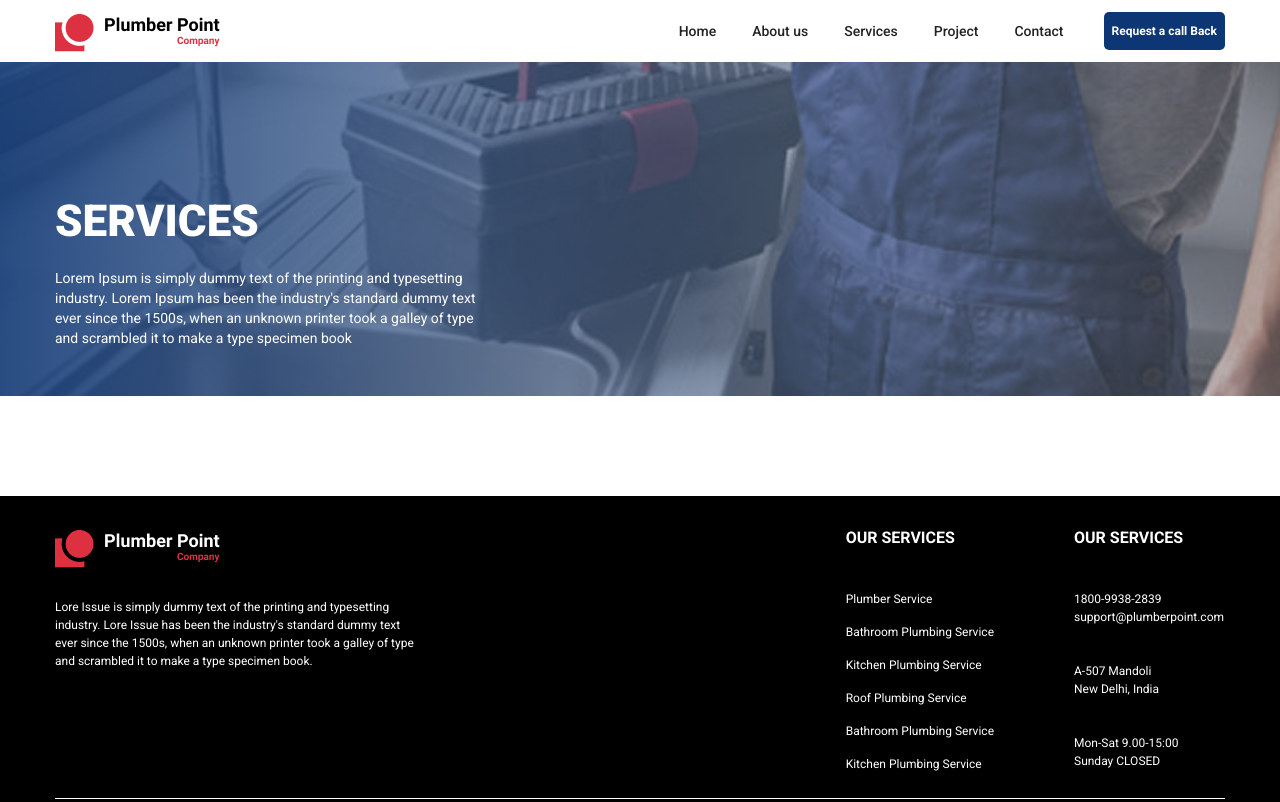
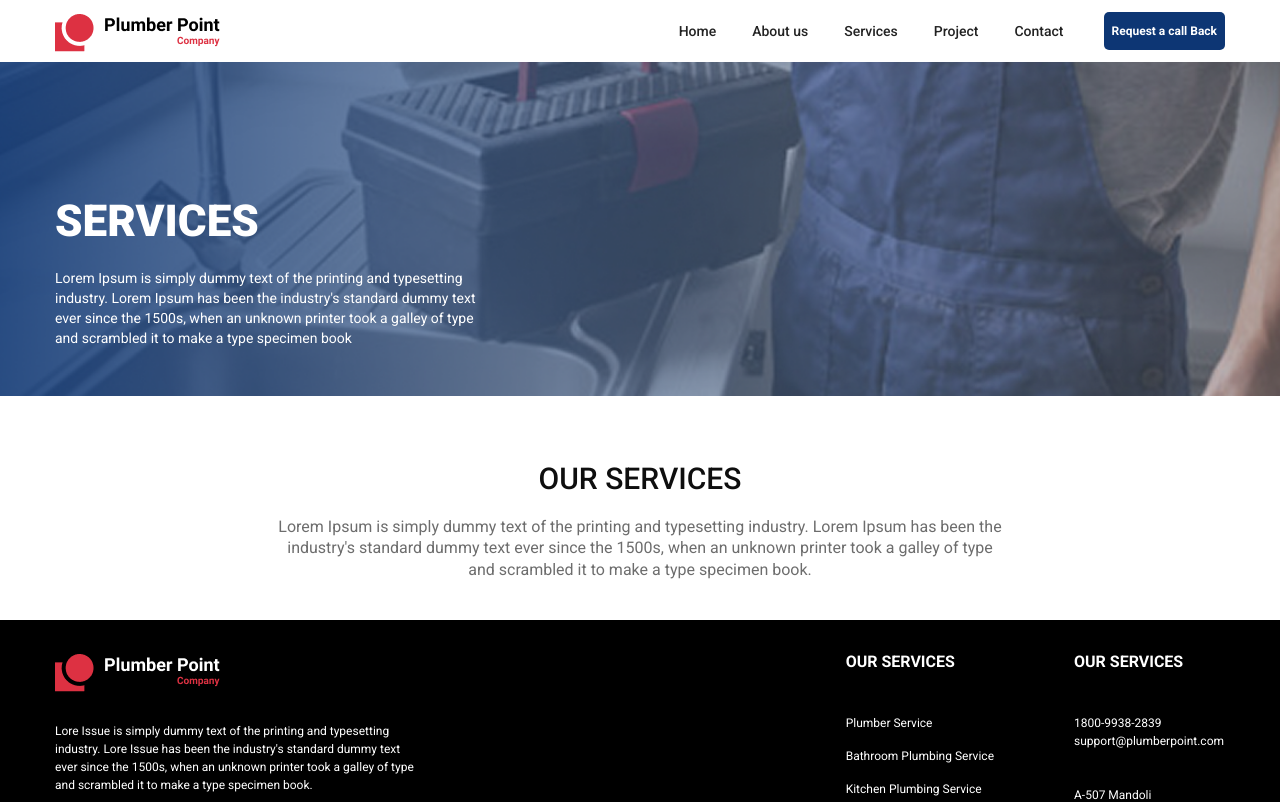
Before and after one commit to Sijan666/plumbingCompany, a React (Vite) app: page /services in a window 1280 px wide. Shown: the top 802 px of the page. Built offline with nearby package versions, Linux system fonts and the light colour scheme.

Commit message:
feat : workiong on services page

```diff
--- a/src/components/pages/Services.jsx
+++ b/src/components/pages/Services.jsx
@@ -14,7 +14,10 @@ const Services = () => {
                 </div>
                 <div className="mt-15">
                     <Container>
-
+                        <div className="text-center">
+                            <h4 className='text-[#0E0E0E] font-medium text-[30px] uppercase'>Our Services</h4>
+                            <p className='text-base text-[#6D6D6D] leading-[133.5%] pt-[15px] px-55'>Lorem Ipsum is simply dummy text of the printing and typesetting industry. Lorem Ipsum has been the industry's standard dummy text ever since the 1500s, when an unknown printer took a galley of type and scrambled it to make a type specimen book.</p>
+                        </div>
                     </Container>
                 </div>
             </div>
```
